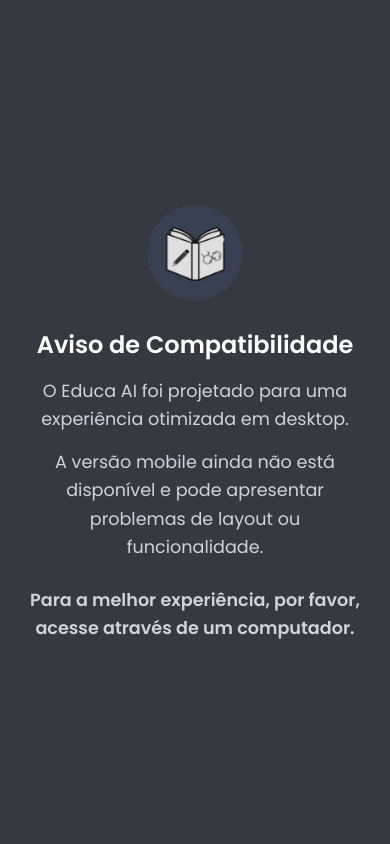
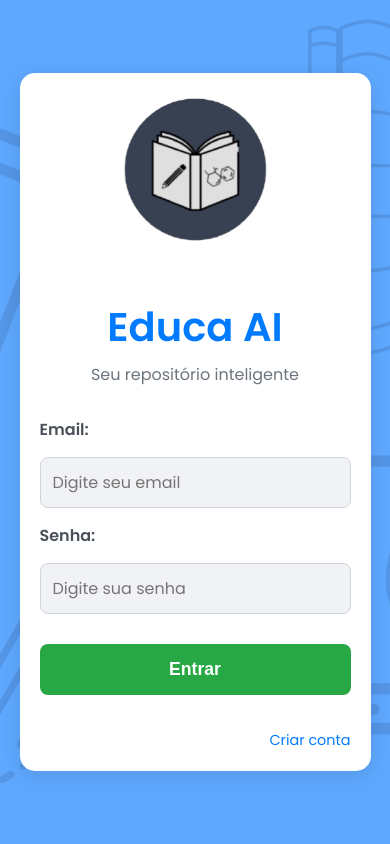
Before and after one commit to givaneto81/fecomp, a Flask app: page / in a window 390 px wide. Run offline with Flask 3, Linux system fonts and the light colour scheme.

Commit message:
feat: responsividade mobile+pc garantidas

```diff
--- a/fecomp/static/js/sidebar.js
+++ b/fecomp/static/js/sidebar.js
@@ -36,9 +36,9 @@ document.addEventListener('DOMContentLoaded', () => {
         }
     }
 
-    // Lógica para o botão de menu em ecrãs pequenos
     if (menuToggle) {
-        menuToggle.addEventListener('click', () => {
+        menuToggle.addEventListener('click', (e) => {
+            e.stopPropagation();
             sidebar.classList.toggle('active');
         });
     }
--- a/fecomp/static/style.css
+++ b/fecomp/static/style.css
@@ -1,3 +1,7 @@
+/* Para manter responsividade na maioria das telas */
+* {
+    box-sizing: border-box;
+}
 /* ==========================================================================
    1. CONFIGURAÇÃO DE TEMAS (VARIÁVEIS GLOBAIS)
    ========================================================================== */
@@ -1363,7 +1367,13 @@ body.dark-mode .theme-toggle-btn .sun-icon { display: none; }
     .content {
         margin-left: 0;
         width: 100%;
-        padding-top: 70px;
+        padding: 80px 15px 20px 15px;
+    }
+
+    .login-container {
+        padding: 20px 25px;
+        width: 90%;
+        max-width: 400px;
     }
 }
 
@@ -1456,67 +1466,3 @@ body.dark-mode .theme-toggle-btn .sun-icon { display: none; }
 .tutorial-upload-form .btn-tutorial-upload:hover {
     background-color: var(--success-hover-color);
 }
-
-/* ==========================================================================
-   11. AVISO DE MOBILE
-   ========================================================================== */
-
-/* Por padrão, o aviso tá escondido no desktop */
-.mobile-warning-overlay {
-    display: none;
-    position: fixed;
-    top: 0;
-    left: 0;
-    width: 100%;
-    height: 100%;
-    /* Usa o fundo da sidebar pra ficar temático */
-    background-color: var(--sidebar-bg-color);
-    color: var(--text-color-sidebar);
-    z-index: 9999;
-    justify-content: center;
-    align-items: center;
-    text-align: center;
-    padding: 20px;
-    box-sizing: border-box;
-    /* Botar a fonte do site */
-    font-family: 'Poppins', sans-serif;
-}
-
-.mobile-warning-content {
-    display: flex;
-    flex-direction: column;
-    align-items: center;
-    gap: 15px;
-}
-
-/* Deixei o H2 branco pra destacar */
-.mobile-warning-content h2 {
-    color: white;
-    margin: 0;
-}
-
-.mobile-warning-content p {
-    font-size: 1.1em;
-    line-height: 1.6;
-    max-width: 400px;
-    margin: 0;
-}
-
-/* quando a tela for pequena (o breakpoint de 992px) */
-@media (max-width: 992px) {
-
-    /* 1. Mostra o aviso */
-    .mobile-warning-overlay {
-        display: flex;
-    }
-
-    /* 2. Esconde o site de login */
-    body.login-page .login-container {
-        display: none;
-    }
-
-    /* 3. Esconde o app principal */
-    .main-container {
-        display: none;
-    }
-}
--- a/fecomp/templates/logbase.html
+++ b/fecomp/templates/logbase.html
@@ -11,18 +11,7 @@
     <link href="https://fonts.googleapis.com/css2?family=Poppins:wght@400;600&display=swap" rel="stylesheet">
 </head>
 <body class="login-page">
-
-    <div class="mobile-warning-overlay">
-        <div class="mobile-warning-content">
-            <img src="{{ url_for('static', filename='imagens/logo.png') }}" alt="Logo Educa AI" style="width: 100px; height: 100px; border-radius: 50%;">
-            <h2 style="color: white; margin-top: 10px;">Aviso de Compatibilidade</h2>
-            <p>O Educa AI foi projetado para uma experiência otimizada em desktop.</p>
-            <p>A versão mobile ainda não está disponível e pode apresentar problemas de layout ou funcionalidade.</p>
-            <p style="font-weight: 600; margin-top: 10px;">Para a melhor experiência, por favor, acesse através de um computador.</p>
-        </div>
-    </div>
     {% block content %}
     {% endblock %}
-
 </body>
 </html>
```
Also changed, not shown: fecomp/templates/base.html (+0 -9 lines).
